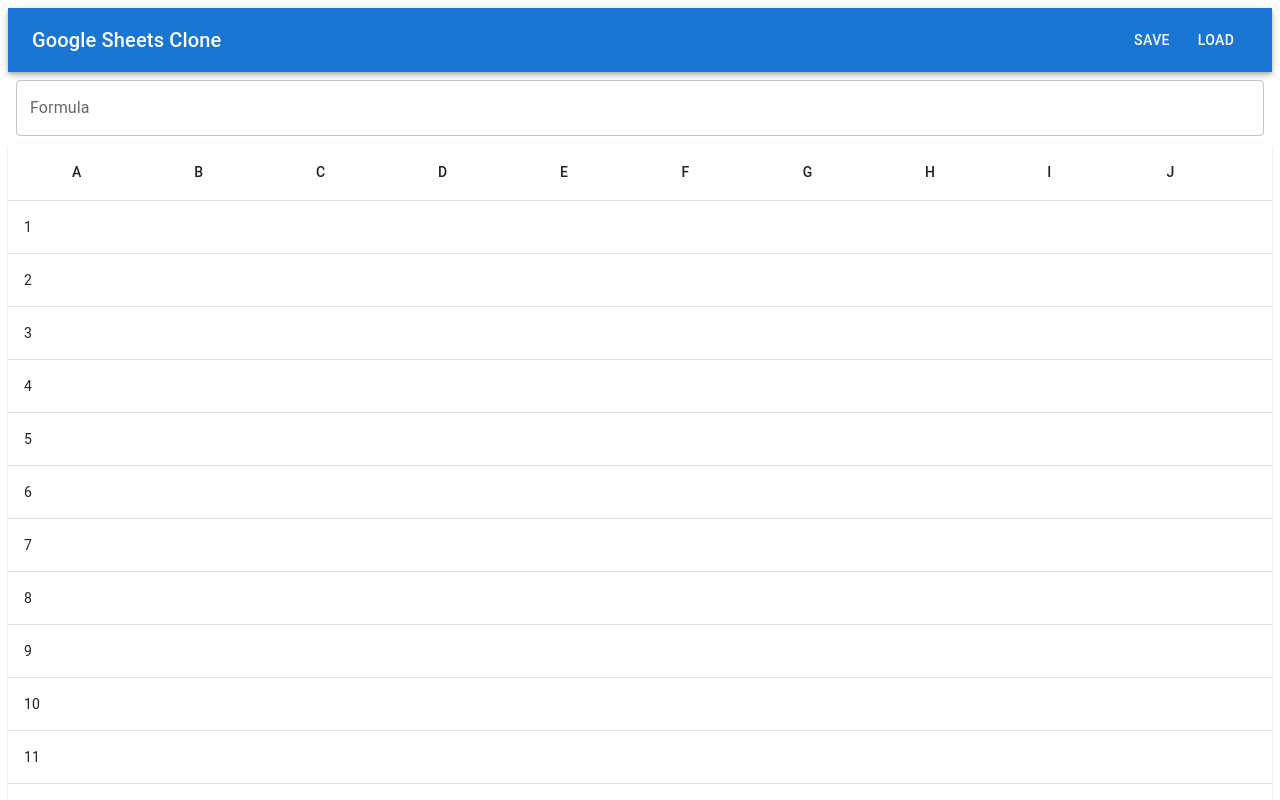
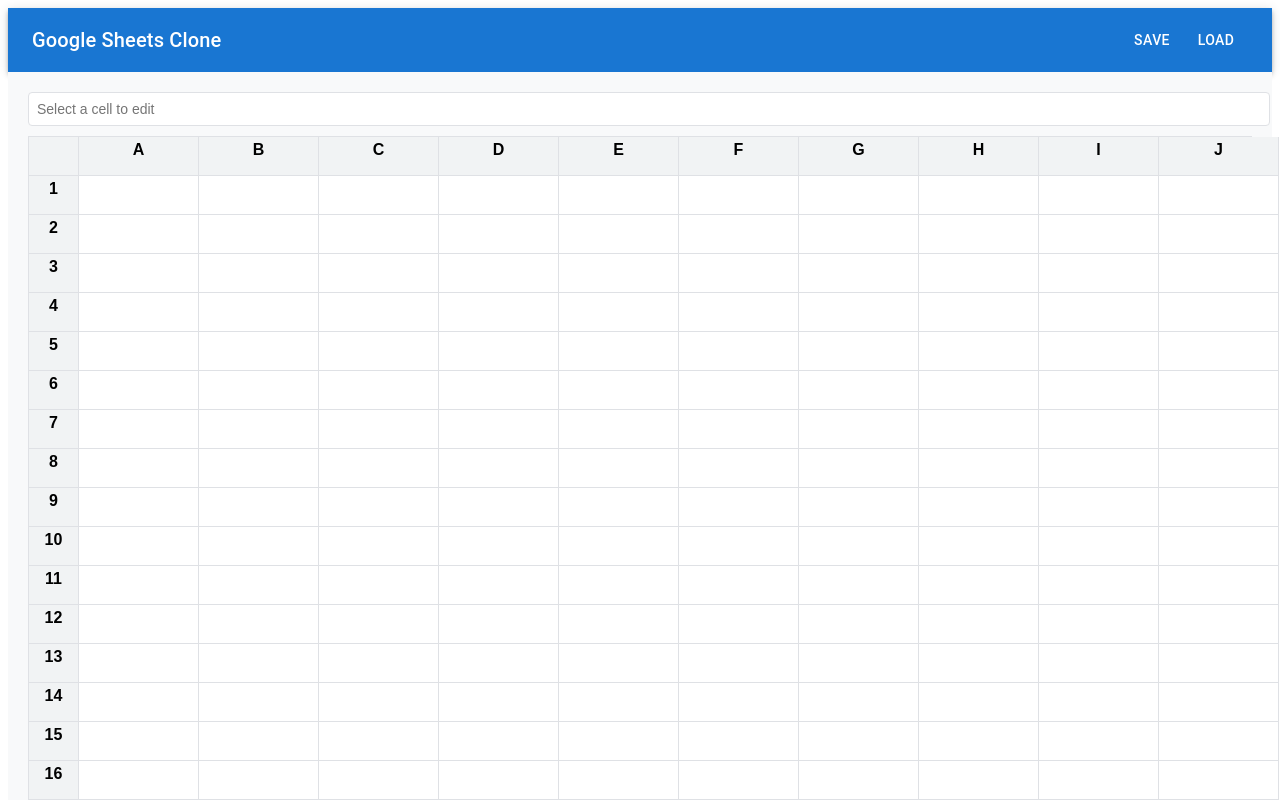
Before and after one commit to Medhanshverma/google-sheets-clone, a Next.js app: page / in a window 1280 px wide. Shown: the top 800 px of the page. Built offline with nearby package versions, Linux system fonts and the light colour scheme.

Commit message:
update spreadsheet

```diff
--- a/app/api/calculate/route.js
+++ /dev/null
@@ -1,18 +0,0 @@
-import { NextResponse } from 'next/server';
-import * as mathFunctions from '../../../utils/mathFunctions';
-import * as dataQualityFunctions from '../../../utils/dataQualityFunctions';
-
-export async function POST(request) {
-  const { function: func, range } = await request.json();
-
-  let result;
-  if (mathFunctions[func]) {
-    result = mathFunctions[func](range);
-  } else if (dataQualityFunctions[func]) {
-    result = dataQualityFunctions[func](range);
-  } else {
-    return NextResponse.json({ error: 'Invalid function' }, { status: 400 });
-  }
-
-  return NextResponse.json({ result });
-}
--- a/app/globals.css
+++ b/app/globals.css
@@ -1,24 +1,24 @@
-@import "tailwindcss";
-
-@theme {
-  --font-sans: var(--font-geist-sans);
-  --font-mono: var(--font-geist-mono);
+/* styles/globals.css */
+body {
+  margin: 0;
+  font-family: Arial, sans-serif;
 }
 
-:root {
-  --background: #ffffff;
-  --foreground: #171717;
+/* Custom scrollbar styling */
+::-webkit-scrollbar {
+  width: 8px;
+  height: 8px;
 }
 
-@media (prefers-color-scheme: dark) {
-  :root {
-    --background: #0a0a0a;
-    --foreground: #ededed;
-  }
+::-webkit-scrollbar-track {
+  background: #f1f1f1;
 }
 
-body {
-  color: var(--foreground);
-  background: var(--background);
-  font-family: Arial, Helvetica, sans-serif;
+::-webkit-scrollbar-thumb {
+  background: #c1c1c1;
+  border-radius: 4px;
 }
+
+::-webkit-scrollbar-thumb:hover {
+  background: #a8a8a8;
+}
--- a/app/page.js
+++ b/app/page.js
@@ -9,7 +9,6 @@
   return (
     <div>
       <Toolbar/>
-      <FormulaBar/>
       <Spreadsheet/>
     </div>
   );
--- a/components/Spreadsheet.js
+++ b/components/Spreadsheet.js
@@ -1,122 +1,267 @@
-import React, { useState, useEffect } from 'react';
-import { Table, TableBody, TableCell, TableContainer, TableHead, TableRow, Paper } from '@mui/material';
+import React, { useState, useEffect, useRef } from 'react';
 
 const Spreadsheet = () => {
   const [data, setData] = useState([]);
-  const [editingCell, setEditingCell] = useState(null);
+  const [selectedCell, setSelectedCell] = useState({ row: null, col: null });
+  const [formulaInput, setFormulaInput] = useState('');
+  const formulaRef = useRef(null);
   const rows = 20;
   const cols = 10;
 
   useEffect(() => {
-    const initialData = Array(rows).fill().map(() =>
-      Array(cols).fill().map(() => ({ raw: '', value: '' }))
+    const initialData = Array(rows).fill().map((_, rowIndex) =>
+      Array(cols).fill().map(() => ({
+        raw: '',
+        value: '',
+        display: ''
+      }))
     );
     setData(initialData);
   }, []);
 
-  const processFormula = async (formula) => {
-    if (formula.startsWith('=')) {
-      try {
-        const [func, rangePart] = formula.substring(1).split('(');
-        const range = rangePart.replace(')', '');
-        const [startCell, endCell] = range.split(':');
+  useEffect(() => {
+    if (selectedCell.row !== null && selectedCell.col !== null) {
+      const cell = data[selectedCell.row][selectedCell.col];
+      setFormulaInput(cell.raw);
+      formulaRef.current?.focus();
+    }
+  }, [selectedCell, data]);
 
-        const parseCell = (cell) => ({
-          col: cell.charCodeAt(0) - 65,
-          row: parseInt(cell.substring(1)) - 1
+  const processFormula = (formula) => {
+    try {
+      const [funcPart, argsPart] = formula.slice(1).split(/\((.*)\)/);
+      const func = funcPart.trim().toUpperCase();
+      const args = argsPart.split(',').map(arg => arg.trim().replace(/^"(.*)"$/, '$1'));
+
+      const parseRange = (range) => {
+        const [start, end] = range.split(':').map(cell => {
+          const [col, row] = cell.match(/([A-Z]+)(\d+)/).slice(1);
+          return {
+            col: col.charCodeAt(0) - 65,
+            row: parseInt(row) - 1
+          };
         });
+        return { start, end: end || start };
+      };
 
-        const start = parseCell(startCell);
-        const end = parseCell(endCell);
 
+      if (['TRIM', 'UPPER', 'LOWER'].includes(func)) {
+        const range = parseRange(args[0]);
         const values = [];
-        for (let row = Math.min(start.row, end.row); row <= Math.max(start.row, end.row); row++) {
-          for (let col = Math.min(start.col, end.col); col <= Math.max(start.col, end.col); col++) {
-            const value = parseFloat(data[row]?.[col]?.value) || 0;
-            values.push(value);
+        for (let r = range.start.row; r <= range.end.row; r++) {
+          for (let c = range.start.col; c <= range.end.col; c++) {
+            values.push(String(data[r]?.[c]?.value || ''));
           }
         }
 
-        const response = await fetch('/api/calculate', {
-          method: 'POST',
-          headers: { 'Content-Type': 'application/json' },
-          body: JSON.stringify({
-            function: func.toLowerCase(),
-            range: values
-          }),
-        });
+        switch(func) {
+          case 'TRIM': return values.map(v => v.trim());
+          case 'UPPER': return values.map(v => v.toUpperCase());
+          case 'LOWER': return values.map(v => v.toLowerCase());
+        }
+      }
 
-        const result = await response.json();
-        return result.result;
+      if (func === 'REMOVE_DUPLICATES') {
+        const range = parseRange(args[0]);
+        const seen = new Set();
+        const result = [];
 
-      } catch (error) {
-        console.error('Formula error:', error);
-        return 'ERROR';
+        for (let r = range.start.row; r <= range.end.row; r++) {
+          const row = data[r].slice(range.start.col, range.end.col + 1)
+                          .map(cell => cell.value);
+          const key = row.join('|');
+          if (!seen.has(key)) {
+            seen.add(key);
+            result.push(row);
+          }
+        }
+        return result.flat();
       }
+
+      if (func === 'FIND_AND_REPLACE') {
+        const [find, replace, rangeArg] = args;
+        const range = parseRange(rangeArg);
+        const values = [];
+
+        for (let r = range.start.row; r <= range.end.row; r++) {
+          for (let c = range.start.col; c <= range.end.col; c++) {
+            const value = String(data[r]?.[c]?.value || '');
+            values.push(value.replace(new RegExp(find, 'g'), replace));
+          }
+        }
+        return values;
+      }
+
+
+      const range = parseRange(args[0]);
+      const values = [];
+      for (let r = range.start.row; r <= range.end.row; r++) {
+        for (let c = range.start.col; c <= range.end.col; c++) {
+          values.push(parseFloat(data[r]?.[c]?.value) || 0);
+        }
+      }
+
+      switch(func) {
+        case 'SUM': return values.reduce((a, b) => a + b, 0);
+        case 'AVERAGE': return values.reduce((a, b) => a + b, 0) / values.length;
+        case 'MAX': return Math.max(...values);
+        case 'MIN': return Math.min(...values);
+        case 'COUNT': return values.filter(v => !isNaN(v)).length;
+        default: throw new Error('Unknown function');
+      }
+
+    } catch (error) {
+      return '#ERROR';
     }
-    return formula;
   };
 
-  const handleCellChange = (rowIndex, colIndex, value) => {
+  const handleFormulaChange = (e) => {
+    const value = e.target.value;
+    setFormulaInput(value);
+
+    if (selectedCell.row === null || selectedCell.col === null) return;
+
     const newData = [...data];
-    newData[rowIndex][colIndex].raw = value;
+    const cell = newData[selectedCell.row][selectedCell.col];
+
+
+    cell.raw = value;
+    cell.display = value;
+
+    if (!value.startsWith('=')) {
+      cell.value = value;
+    }
+
     setData(newData);
   };
 
-  const evaluateCell = async (rowIndex, colIndex) => {
-    const rawValue = data[rowIndex][colIndex].raw;
-    const processedValue = await processFormula(rawValue);
+  const handleFormulaSubmit = () => {
+    if (selectedCell.row === null || selectedCell.col === null) return;
 
     const newData = [...data];
-    newData[rowIndex][colIndex].value = processedValue;
+    const cell = newData[selectedCell.row][selectedCell.col];
+
+    if (cell.raw.startsWith('=')) {
+      try {
+        const result = processFormula(cell.raw);
+        cell.value = Array.isArray(result) ? result[0] : result;
+        cell.display = result;
+      } catch (error) {
+        cell.value = '#ERROR';
+        cell.display = '#ERROR';
+      }
+    }
+
     setData(newData);
+    setSelectedCell({ row: null, col: null });
   };
 
   return (
-    <TableContainer component={Paper}>
-      <Table>
-        <TableHead>
-          <TableRow>
-            <TableCell></TableCell>
-            {Array(cols).fill().map((_, index) => (
-              <TableCell key={index}>{String.fromCharCode(65 + index)}</TableCell>
+    <div className="spreadsheet-container">
+      <div className="formula-bar">
+        <input
+          ref={formulaRef}
+          value={formulaInput}
+          onChange={handleFormulaChange}
+          onKeyDown={(e) => e.key === 'Enter' && handleFormulaSubmit()}
+          placeholder={selectedCell.row !== null ?
+            `Editing ${String.fromCharCode(65 + selectedCell.col)}${selectedCell.row + 1}` :
+            'Select a cell to edit'}
+        />
+      </div>
+
+      <div className="grid">
+        <div className="header-row">
+          <div className="header-cell corner"></div>
+          {Array(cols).fill().map((_, i) => (
+            <div key={`col-${i}`} className="header-cell">
+              {String.fromCharCode(65 + i)}
+            </div>
+          ))}
+        </div>
+
+        {data.map((row, rowIndex) => (
+          <div key={`row-${rowIndex}`} className="data-row">
+            <div className="row-header">{rowIndex + 1}</div>
+            {row.map((cell, colIndex) => (
+              <div
+                key={`cell-${colIndex}`}
+                className={`cell ${selectedCell.row === rowIndex && selectedCell.col === colIndex ? 'selected' : ''}`}
+                onClick={() => {
+                  setSelectedCell({ row: rowIndex, col: colIndex });
+                  setFormulaInput(cell.raw);
+                }}
+              >
+                {cell.display || ' '}
+              </div>
             ))}
-          </TableRow>
-        </TableHead>
-        <TableBody>
-          {data.map((row, rowIndex) => (
-            <TableRow key={rowIndex}>
-              <TableCell>{rowIndex + 1}</TableCell>
-              {row.map((cell, colIndex) => (
-                <TableCell key={colIndex}>
-                  <input
-                    value={editingCell?.row === rowIndex && editingCell?.col === colIndex ? cell.raw : cell.value}
-                    onChange={(e) => handleCellChange(rowIndex, colIndex, e.target.value)}
-                    onFocus={() => setEditingCell({ row: rowIndex, col: colIndex })}
-                    onBlur={() => {
-                      evaluateCell(rowIndex, colIndex);
-                      setEditingCell(null);
-                    }}
-                    onKeyDown={(e) => {
-                      if (e.key === 'Enter') {
-                        evaluateCell(rowIndex, colIndex);
-                        setEditingCell(null);
-                      }
-                    }}
-                    style={{
-                      width: '100%',
-                      border: 'none',
-                      background: 'transparent',
-                      color: cell.raw.startsWith('=') ? '#0b57d0' : 'inherit'
-                    }}
-                  />
-                </TableCell>
-              ))}
-            </TableRow>
-          ))}
-        </TableBody>
-      </Table>
-    </TableContainer>
+          </div>
+        ))}
+      </div>
+
+      <style jsx>{`
+        .spreadsheet-container {
+          font-family: Arial, sans-serif;
+          padding: 20px;
+          background: #f8f9fa;
+        }
+
+        .formula-bar {
+          margin-bottom: 10px;
+        }
+
+        .formula-bar input {
+          width: 100%;
+          padding: 8px;
+          border: 1px solid #dfe1e5;
+          border-radius: 4px;
+          font-size: 14px;
+        }
+
+        .grid {
+          display: grid;
+          grid-template-columns: 50px repeat(${cols}, 120px);
+          border: 1px solid #dfe1e5;
+          background: white;
+        }
+
+        .header-row, .data-row {
+          display: contents;
+        }
+
+        .header-cell, .row-header, .cell {
+          height: 30px;
+          padding: 4px;
+          border-right: 1px solid #dfe1e5;
+          border-bottom: 1px solid #dfe1e5;
+          text-align: center;
+          overflow: hidden;
+          text-overflow: ellipsis;
+          white-space: nowrap;
+        }
+
+        .header-cell {
+          background: #f1f3f4;
+          font-weight: bold;
+        }
+
+        .row-header {
+          background: #f1f3f4;
+          font-weight: bold;
+        }
+
+        .cell {
+          cursor: pointer;
+          background: white;
+        }
+
+        .cell.selected {
+          box-shadow: inset 0 0 0 2px #1a73e8;
+          position: relative;
+          z-index: 1;
+        }
+      `}</style>
+    </div>
   );
 };
 
--- a/utils/mathFunctions.js
+++ /dev/null
@@ -1,9 +0,0 @@
-export const sum = (range) => range.reduce((acc, val) => acc + parseFloat(val), 0);
-
-export const average = (range) => sum(range) / range.length;
-
-export const max = (range) => Math.max(...range.map(val => parseFloat(val)));
-
-export const min = (range) => Math.min(...range.map(val => parseFloat(val)));
-
-export const count = (range) => range.filter(val => !isNaN(parseFloat(val))).length;
```
Also changed, not shown: utils/dataQualityFunctions.js (deleted, +0 -9 lines).
